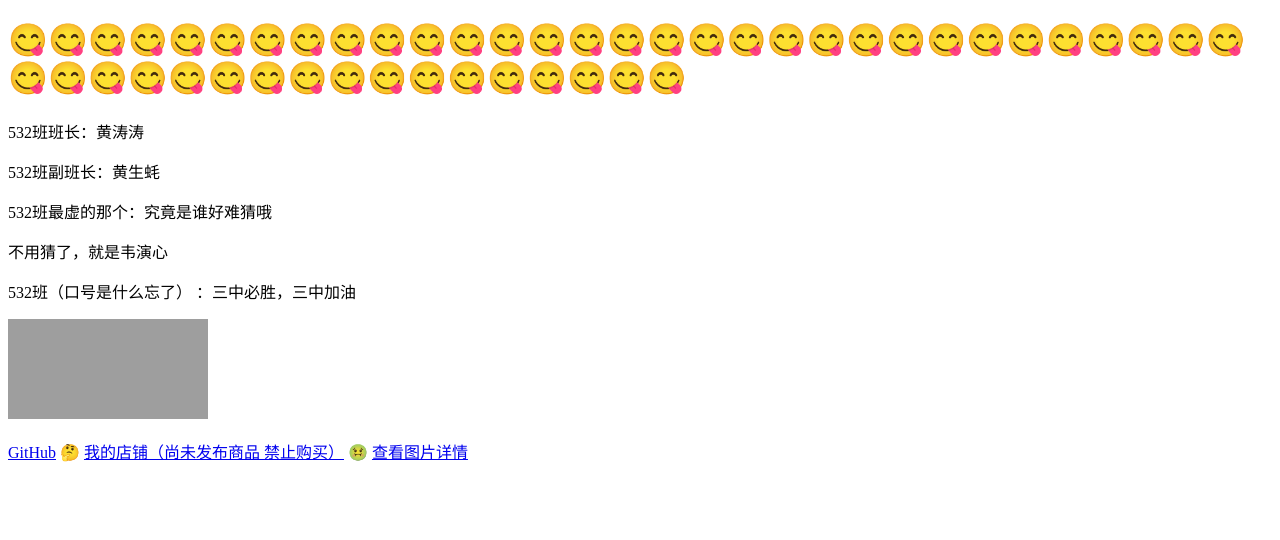
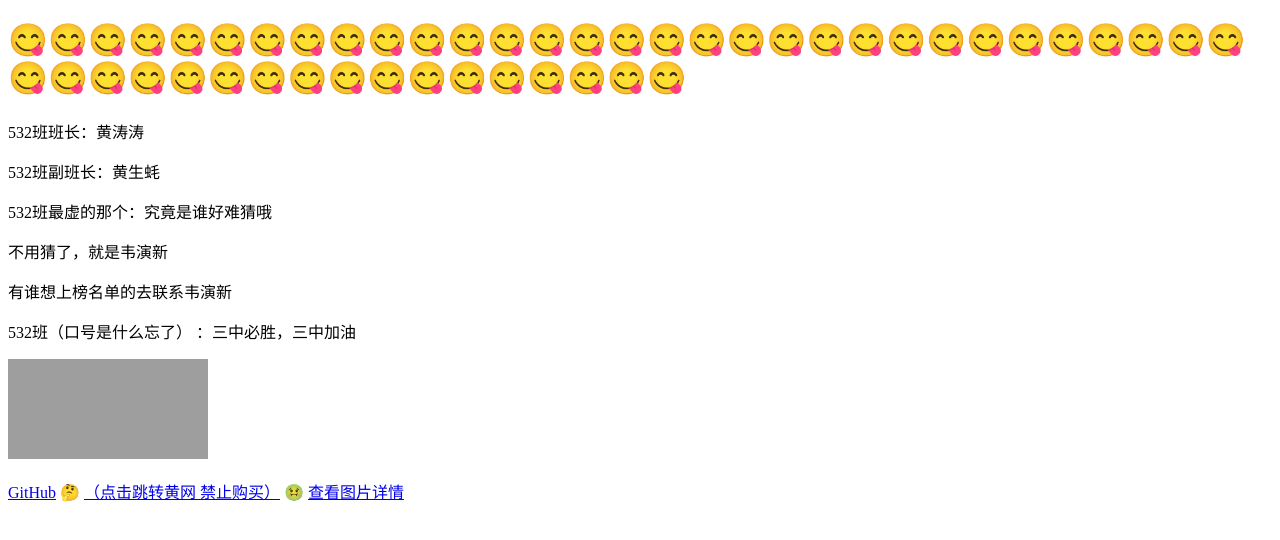
Before and after one commit to houzi114514/houzi.github.io, a plain HTML site: page index.html in a window 1280 px wide. Drawn offline with Linux system fonts and the light colour scheme; grey boxes are pictures that could not be loaded.

Commit message:
Fix typos and update link text in index.html

```diff
--- a/index.html
+++ b/index.html
@@ -13,7 +13,9 @@
     <p>532班班长：黄涛涛</p>
     <p>532班副班长：黄生蚝</p>
     <p>532班最虚的那个：究竟是谁好难猜哦</p>
-    <p>不用猜了，就是韦演心<p>
+    <p>不用猜了，就是韦演新<p>
+        <p>有谁想上榜名单的去联系韦演新<p>
+
     <p>532班（口号是什么忘了）
 
         ：三中必胜，三中加油</p>
@@ -23,7 +25,7 @@
 
     <p>
         <a href="https://github.com" target="_blank">GitHub</a> 🤔
-        <a href="https://www.zhanyinkeji.site/shop/H0K67UDL" target="_blank">我的店铺（尚未发布商品 禁止购买）</a> 🤢
+        <a href="https://www.zhanyinkeji.site/shop/H0K67UDL" target="_blank">（点击跳转黄网  禁止购买）</a> 🤢
         <a href="http://s2-11599.kwimgs.com/kimg/EIfN1y8qMgoFaW1hZ2USB2Vtb3Rpb24aIDVjM2Y3YWZiMDJhNDRhNjE5MWFkOWFkOWZiMTU3Njhl.webp?x-imaginary-from=Rudsbe5AgG6wK7a72NGMyzyl" target="_blank">查看图片详情</a>
     </p>
 
```
